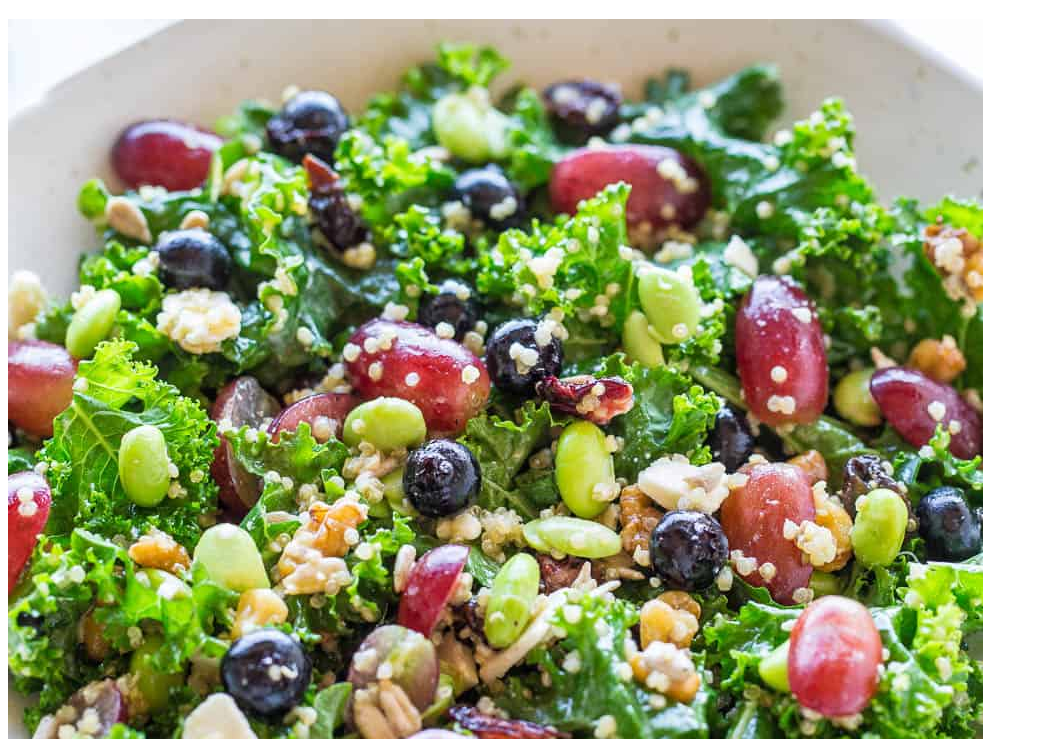
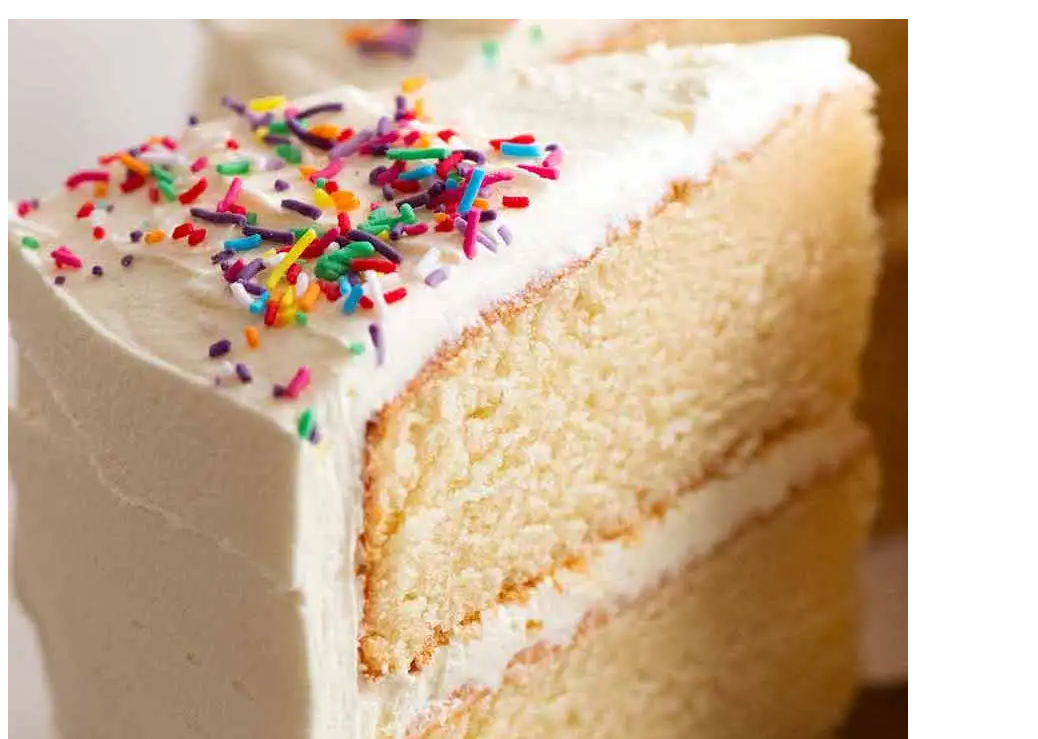
Before and after one commit to ije001/odin-recipes, a plain HTML site: page recipes/cake.html in a window 1280 px wide. Shown: the part 61-800 px from the top of the page, without its empty margins (0-1038 px from the left). Drawn offline with Linux system fonts and the light colour scheme.

Commit message:
Edit cake.html

```diff
--- a/recipes/cake.html
+++ b/recipes/cake.html
@@ -7,7 +7,7 @@
 </head>
 <body>
     <h1>Cake Recipe</h1>
-    <img src="images/salad.jpg" alt="">
+    <img src="images/cake.webp" alt="A vanilla cakewith toppings">
     <h3>Vanilla Cake</h3>
     <p>This is my best vanilla cake recipe. A classic butter cake but with Japanese techniques applied for the most plush, soft and moist yellow cake like you have never had before. </p>
     <h3>Ingredients</h3>
```
